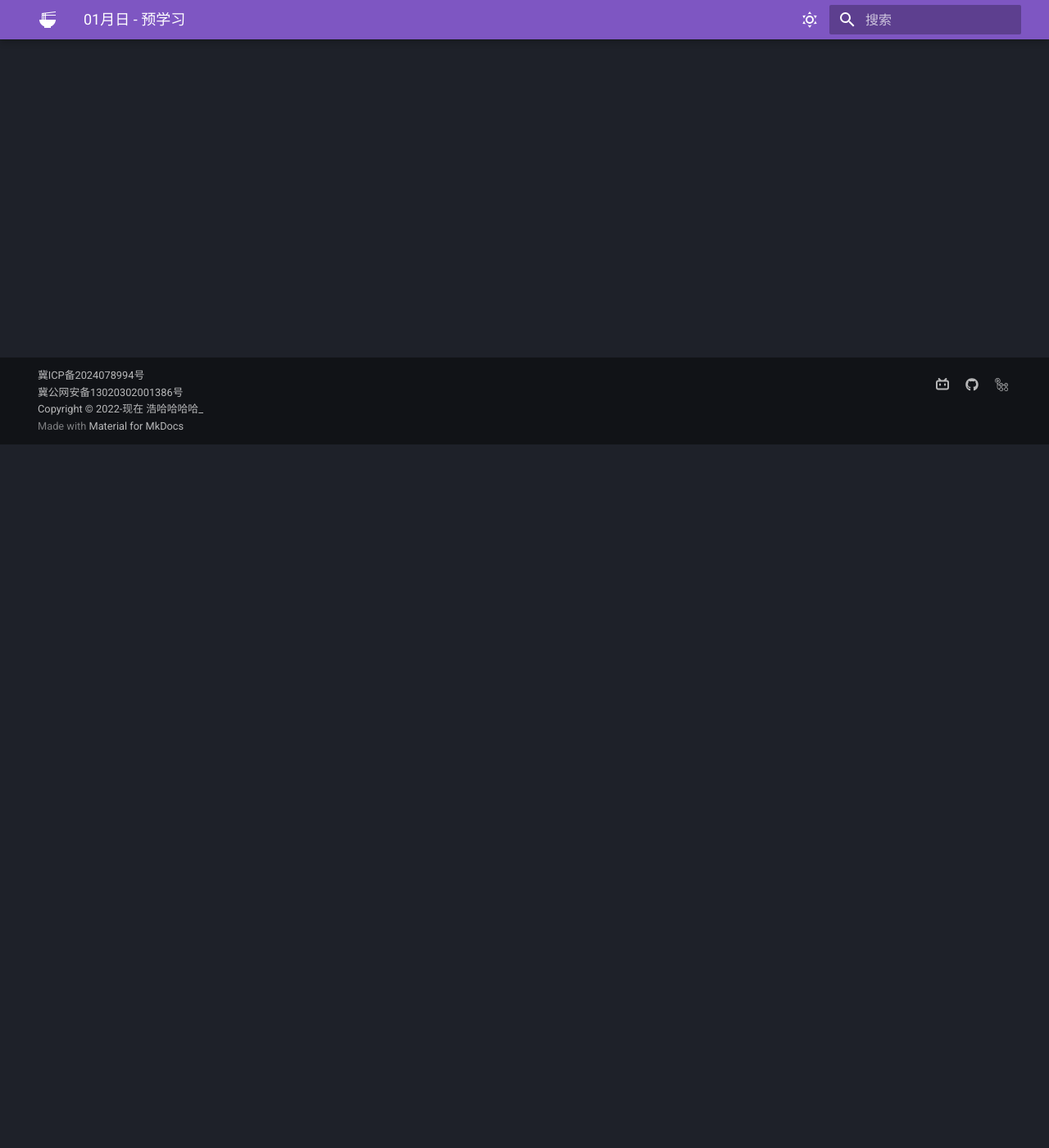
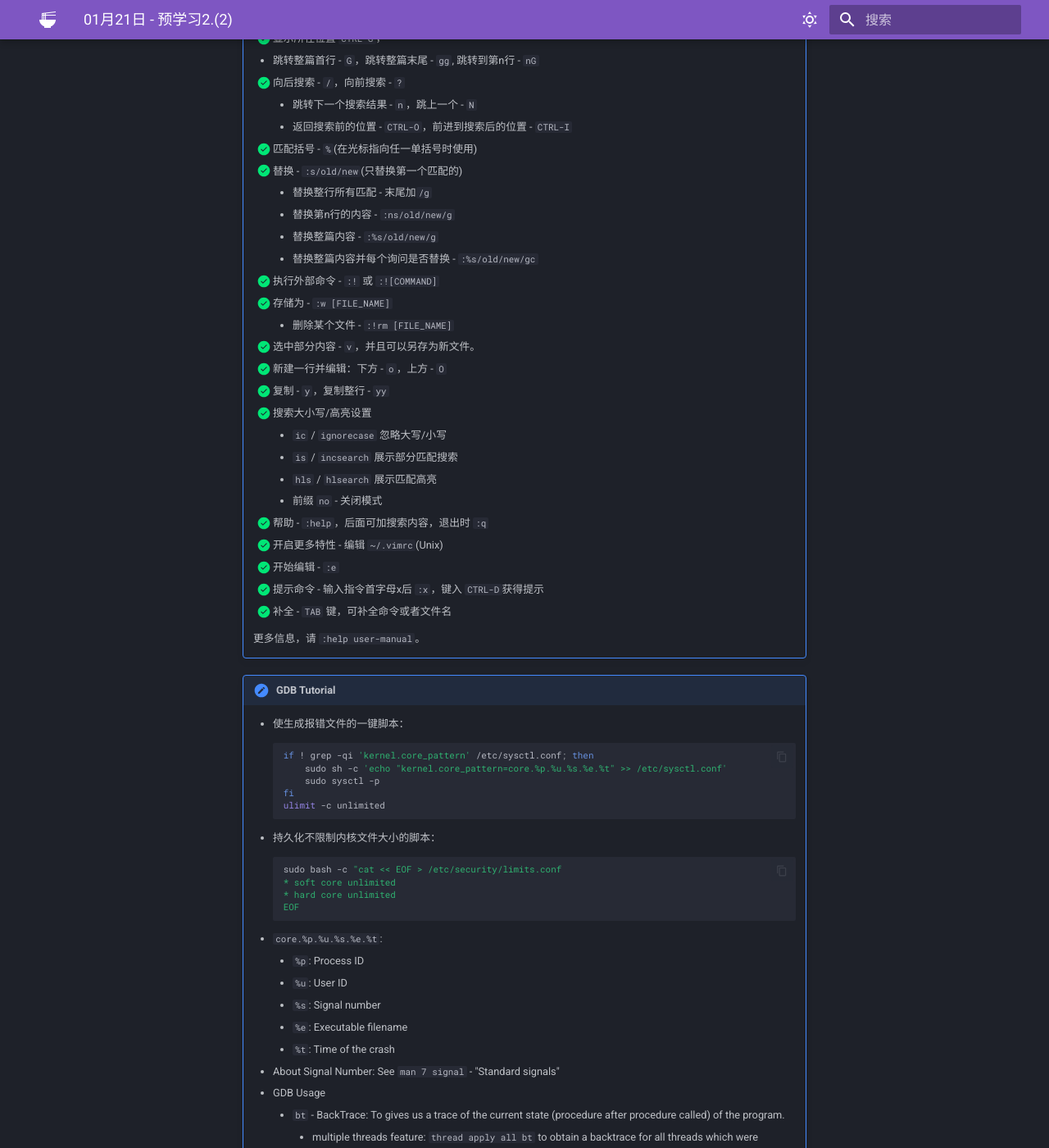
Before and after one commit to Haohahahaha/cs, an MkDocs documentation site: the page built from docs/ysyx/0121/log.md, in a window 1280 px wide and 1400 px high, scrolled down 858 px. Shown: the whole window at 82% size. Built offline with MkDocs 1.6.1 and Material for MkDocs 9.7.7, drawn with Linux system fonts in a browser that asks for light colours; some of the changed text lies outside the part shown.

Commit message:
2025-01-22_01:10:10 update

````diff
--- a/docs/ysyx/0121/log.md
+++ b/docs/ysyx/0121/log.md
@@ -1,5 +1,5 @@
-# 01月日 - 预学习
-> 此为模板。
+# 01月21日 - 预学习2.(2)
+
 !!! success "今日学习"
 
     1. 预学习 - [2. Linux 系统安装和基本使用](https://ysyx.oscc.cc/docs/2306/preliminary/0.2.html)
@@ -7,5 +7,89 @@
     > 注：链接首选为讲义，其次为视频。
 
 !!! tip "阅读树"
+    - VimTutor
+    - [`GDB` 入门教程](https://linuxconfig.org/)
 
-!!! note ""
+!!! note "VimTutor-笔记"
+
+    - [x] 移动键：`h` `j` `k` `l`
+    - [x] 保存 - `w`，退出 - `q`，强制 - `!`
+    - [x] 删除字符 - `x`，删除单词 - `d`，删除整行 - `dd`(单行)/`dn`(以下n行)
+    - [x] 定位符：
+        - 数字代表单词个数，
+        - 词尾 - `e`，（下个词的）词首（首字母之前） - `w`，
+        - 行首 - `0`，行尾 - `$`
+    - [x] 插入 - `i`，追加 - `a`(字符后)/`A`(整行后)
+    - [x] 撤销 - `u`(撤销一次)/`U`(撤销整行操作)
+    - [x] 放入 - `p`(在光标指向的字符后)
+        - 与 `dd` 共同作 复制-粘贴 用
+    - [x] 替换 - `r`(单个字符：w)，替换 - `R`(打开替换模式，从本光标开始替换)
+    - [x] 更改 - `c`(至末尾)，`cc`(本行末尾)/`ce`(本词末尾)/结合数字+定位符
+    - [x] 显示所在位置 `CTRL-G`，
+    - 跳转整篇首行 - `G`，跳转整篇末尾 - `gg`, 跳转到第n行 - `nG`
+    - [x] 向后搜索 - `/`，向前搜索 - `?`
+        - 跳转下一个搜索结果 - `n`，跳上一个 - `N`
+        - 返回搜索前的位置 - `CTRL-O`，前进到搜索后的位置 - `CTRL-I`
+    - [x] 匹配括号 - `%`(在光标指向任一单括号时使用)
+    - [x] 替换 - `:s/old/new`(只替换第一个匹配的)
+        - 替换整行所有匹配 - 末尾加`/g`
+        - 替换第n行的内容 - `:ns/old/new/g`
+        - 替换整篇内容 - `:%s/old/new/g`
+        - 替换整篇内容并每个询问是否替换 - `:%s/old/new/gc`
+    - [x] 执行外部命令 - `:!` 或 `:![COMMAND]`
+    - [x] 存储为 - `:w [FILE_NAME]`
+        - 删除某个文件 - `:!rm [FILE_NAME]`
+    - [x] 选中部分内容 - `v`，并且可以另存为新文件。
+    - [x] 新建一行并编辑：下方 - `o`，上方 - `O`
+    - [x] 复制 - `y`，复制整行 - `yy`
+    - [x] 搜索大小写/高亮设置
+        - `ic` / `ignorecase` 忽略大写/小写
+        - `is` / `incsearch` 展示部分匹配搜索
+        - `hls` / `hlsearch` 展示匹配高亮
+        - 前缀 `no` - 关闭模式
+    - [x] 帮助 - `:help`，后面可加搜索内容，退出时 `:q`
+    - [x] 开启更多特性 - 编辑 `~/.vimrc`(Unix)
+    - [x] 开始编辑 - `:e`
+    - [x] 提示命令 - 输入指令首字母x后 `:x`，键入 `CTRL-D`获得提示
+    - [x] 补全 - `TAB` 键，可补全命令或者文件名
+
+    更多信息，请 `:help user-manual`。
+
+!!! note "GDB Tutorial"
+
+    - 使生成报错文件的一键脚本：
+        ```bash
+        if ! grep -qi 'kernel.core_pattern' /etc/sysctl.conf; then
+            sudo sh -c 'echo "kernel.core_pattern=core.%p.%u.%s.%e.%t" >> /etc/sysctl.conf'
+            sudo sysctl -p
+        fi
+        ulimit -c unlimited
+        ```
+    - 持久化不限制内核文件大小的脚本：
+        ```bash
+        sudo bash -c "cat << EOF > /etc/security/limits.conf
+        * soft core unlimited
+        * hard core unlimited
+        EOF
+        ```
+    - `core.%p.%u.%s.%e.%t`:
+        - `%p`: Process ID
+        - `%u`: User ID
+        - `%s`: Signal number
+        - `%e`: Executable filename
+        - `%t`: Time of the crash
+    - About Signal Number: See `man 7 signal` - "Standard signals"
+    - GDB Usage
+        - `bt` - BackTrace: To gives us a trace of the current state (procedure after procedure called) of the program.
+            - multiple threads feature: `thread apply all bt` to obtain a backtrace for all threads which were running as the program crashed.
+        - `#n` - frame No.n, like a procedure in code for the time being.
+            - `#0` is the last function which was being executed by the program when it crashed.
+        - There are also show us some useful info like procedure name, variable value and the line where the issue happened in the file.
+        - `f n` is to jump to frame No.n.
+        - `list` - list source code **where the frame was called**. (It's only available if the actual source code is available.)
+            - GDB does not check if there is a source code revision match!
+            - It is thus of paramount importance that you use the exact same source code revision as the one from which your binary was compiled.
+        - `p` - print
+            - `p a` means to print the value `a`.
+
+    That's all. And I really need more time to learn `Usage of GDB`.
````
Also changed, not shown: docs/ysyx/0120/log.md (+2 -2 lines), docs/ysyx/index.md (+1 -0 lines).
